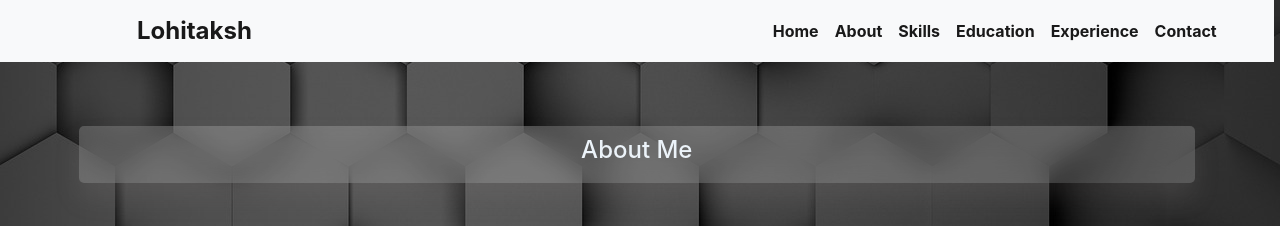
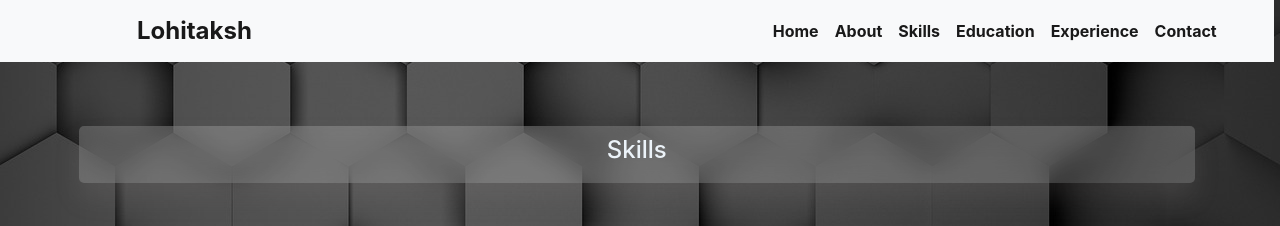
Before and after one commit to LohitakshRanga/MyPortfolio, a React (Create React App) app: page /skills in a window 1280 px wide. Shown: the top 226 px of the page. Built offline with nearby package versions, Linux system fonts and the light colour scheme.

Commit message:
update-2

```diff
--- a/src/Comonents/About.js
+++ b/src/Comonents/About.js
@@ -8,7 +8,7 @@ function About() {
 
         <div className="container">
         <div className="card-a">
-                    <h4>Skills</h4>
+                    <h4>About</h4>
                 </div>
             <p className='abt'>
             Hii,  My Name is Lohitaksh Ranga, here is my portfolio in which I mentined my skills and education which i think main objective of this portfolio so know little bit about me,
--- a/src/Comonents/Skills.js
+++ b/src/Comonents/Skills.js
@@ -25,7 +25,7 @@ function Skills() {
 
 
                 <div className="card-a">
-                    <h4>About Me</h4>
+                    <h4>Skills</h4>
                 </div>
 
                 <div class="card crd-1 mar" style={{ width: "15rem" }}>
```
